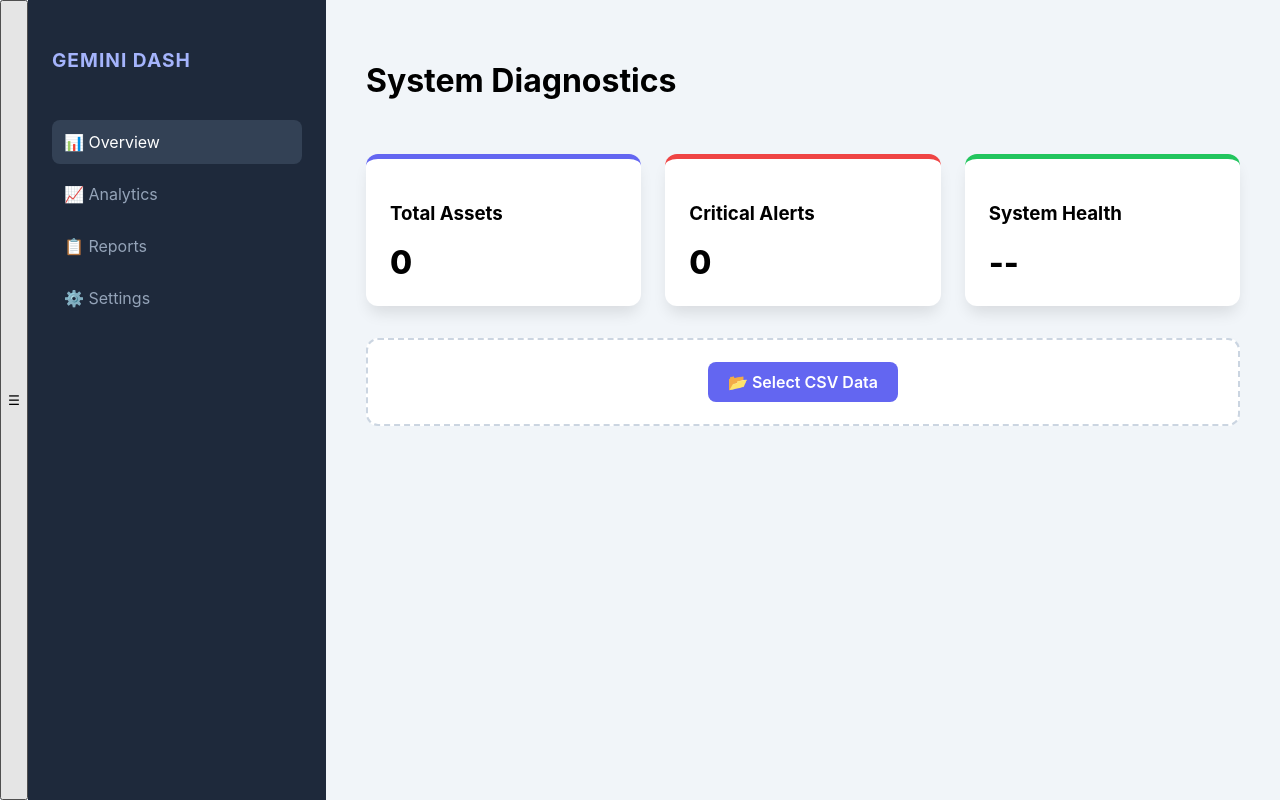
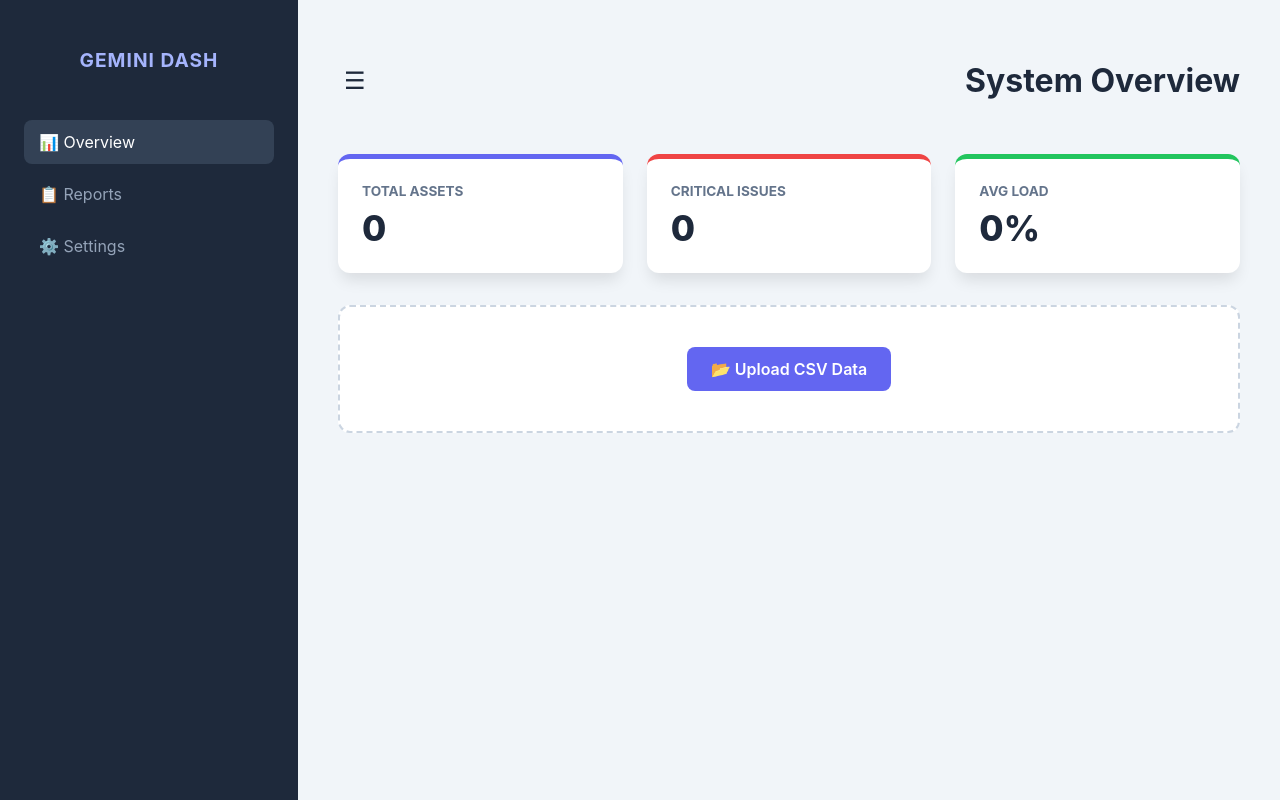
Before and after one commit to shivani-i-i/Industrial-Equipment-Analytics-Suite, a React (Create React App) app in the folder web/: page / in a window 1280 px wide. Built offline with nearby package versions, Linux system fonts and the light colour scheme.

Commit message:
Final Submission: Smart CSV parsing, Bar Chart visualization, and Fixed PDF Export

```diff
--- a/web/src/App.css
+++ b/web/src/App.css
@@ -12,8 +12,9 @@
 
 body {
   margin: 0;
-  font-family: 'Inter', sans-serif;
+  font-family: 'Inter', -apple-system, sans-serif;
   background-color: var(--bg-main);
+  color: var(--text-main);
 }
 
 .dashboard-container {
@@ -21,39 +22,52 @@ body {
   min-height: 100vh;
 }
 
-/* Sidebar */
+/* --- Sidebar --- */
 .sidebar {
   width: 250px;
   background-color: var(--sidebar-bg);
   color: white;
   padding: 2rem 1.5rem;
   transition: all 0.3s ease;
+  flex-shrink: 0;
 }
 
-.sidebar.closed { width: 0; padding: 0; overflow: hidden; }
+.sidebar.closed {
+  width: 0;
+  padding: 0;
+  overflow: hidden;
+}
 
 .sidebar h2 {
   color: #a5b4fc;
   font-size: 1.2rem;
   margin-bottom: 3rem;
+  text-align: center;
   letter-spacing: 1px;
 }
 
 .sidebar ul { list-style: none; padding: 0; }
+
 .sidebar li {
-  padding: 12px;
+  padding: 12px 15px;
   border-radius: 8px;
   color: #94a3b8;
   cursor: pointer;
   margin-bottom: 8px;
+  transition: 0.2s;
 }
+
 .sidebar li.active, .sidebar li:hover {
   background: #334155;
   color: white;
 }
 
-/* Main */
-.main-content { flex: 1; padding: 2.5rem; overflow-x: hidden; }
+/* --- Main Content --- */
+.main-content {
+  flex: 1;
+  padding: 2.5rem;
+  max-width: 1400px;
+}
 
 header {
   display: flex;
@@ -62,7 +76,15 @@ header {
   margin-bottom: 2rem;
 }
 
-/* Stats */
+.sidebar-toggle {
+  background: none;
+  border: none;
+  font-size: 1.5rem;
+  cursor: pointer;
+  color: var(--text-main);
+}
+
+/* --- Stats Cards --- */
 .stats-grid {
   display: grid;
   grid-template-columns: repeat(auto-fit, minmax(220px, 1fr));
@@ -77,25 +99,63 @@ header {
   box-shadow: var(--shadow);
   border-top: 5px solid var(--primary);
 }
+
 .card.critical { border-top-color: var(--danger); }
 .card.stable { border-top-color: var(--success); }
-.card p { font-size: 2rem; font-weight: 800; margin: 0.5rem 0 0; }
 
-/* Upload */
+.card h3 {
+  font-size: 0.85rem;
+  color: var(--text-muted);
+  text-transform: uppercase;
+  margin: 0;
+}
+
+.card p {
+  font-size: 2.2rem;
+  font-weight: 800;
+  margin: 0.5rem 0 0;
+}
+
+/* --- Upload Section --- */
 .upload-box {
   background: white;
-  padding: 2rem;
+  padding: 2.5rem;
   border-radius: 12px;
   border: 2px dashed #cbd5e1;
   text-align: center;
   margin-bottom: 2.5rem;
+  transition: border-color 0.3s;
 }
-input[type="file"] { display: none; }
 
-/* Grid Layout */
+.upload-box:hover {
+  border-color: var(--primary);
+}
+
+input[type="file"] {
+  display: none; /* Hidden to use custom styled label */
+}
+
+.btn-primary {
+  display: inline-block;
+  background: var(--primary);
+  color: white;
+  padding: 12px 24px;
+  border-radius: 8px;
+  border: none;
+  cursor: pointer;
+  font-weight: 600;
+  font-size: 1rem;
+  transition: background 0.2s;
+}
+
+.btn-primary:hover {
+  background: var(--primary-dark);
+}
+
+/* --- Grid for Chart & Table --- */
 .results-container {
   display: grid;
-  grid-template-columns: 1.5fr 1fr;
+  grid-template-columns: 1.6fr 1fr;
   gap: 2rem;
 }
 
@@ -106,31 +166,41 @@ input[type="file"] { display: none; }
   box-shadow: var(--shadow);
 }
 
-.table-wrapper { overflow-x: auto; }
-table { width: 100%; border-collapse: collapse; }
-th { text-align: left; padding: 12px; border-bottom: 2px solid #f1f5f9; color: var(--text-muted); }
-td { padding: 12px; border-bottom: 1px solid #f8fafc; }
+/* --- Table Styling --- */
+table {
+  width: 100%;
+  border-collapse: collapse;
+}
 
+th {
+  text-align: left;
+  padding: 12px;
+  border-bottom: 2px solid #f1f5f9;
+  color: var(--text-muted);
+  font-size: 0.85rem;
+}
+
+td {
+  padding: 12px;
+  border-bottom: 1px solid #f8fafc;
+  font-size: 0.95rem;
+}
+
+/* --- Status Pills --- */
 .status-pill {
-  padding: 4px 10px;
-  border-radius: 15px;
+  padding: 4px 12px;
+  border-radius: 20px;
   font-size: 0.75rem;
   font-weight: 700;
+  text-transform: uppercase;
 }
+
 .status-critical { background: #fee2e2; color: var(--danger); }
 .status-stable { background: #dcfce7; color: var(--success); }
 
-.btn-primary {
-  background: var(--primary);
-  color: white;
-  padding: 10px 20px;
-  border-radius: 8px;
-  border: none;
-  cursor: pointer;
-  font-weight: 600;
+/* --- Responsive Layout --- */
+@media (max-width: 1024px) {
+  .results-container {
+    grid-template-columns: 1fr;
+  }
 }
-.btn-export { background: var(--success); }
-
-@media (max-width: 1000px) {
-  .results-container { grid-template-columns: 1fr; }
-}
--- a/web/src/App.js
+++ b/web/src/App.js
@@ -21,7 +21,7 @@ function App() {
   const [loading, setLoading] = useState(false);
   const [sidebarOpen, setSidebarOpen] = useState(true);
 
-  // CSV Upload & Parsing
+  // --- SMART DATA PARSING (Fixes the "Unknown" and Empty Graph issue) ---
   const handleFileUpload = (e) => {
     const file = e.target.files[0];
     if (!file) return;
@@ -31,70 +31,57 @@ function App() {
       header: true,
       skipEmptyLines: true,
       complete: (results) => {
-        const parsedData = results.data.map(row => ({
-          id: row.id || 'N/A',
-          name: row.name || 'Unknown',
-          status: row.status || 'Stable',
-          load: Number(row.load) || 0,
-        }));
+        const parsedData = results.data.map(row => {
+          // Identify columns regardless of capitalization or naming (ID, name, load)
+          const id = row.id || row.ID || row.Id || 'N/A';
+          const name = row.name || row.Name || row.Equipment || row.Asset || row.Service || 'Unknown';
+          const loadVal = Number(row.load || row.Load || row.risk_score || row.Risk || 0);
+          const status = row.status || row.Status || (loadVal >= 80 ? 'Critical' : 'Stable');
+
+          return { id, name, load: loadVal, status };
+        });
         setData(parsedData);
         setLoading(false);
       },
-      error: (err) => {
-        console.error("CSV Parsing Error:", err);
+      error: () => {
         setLoading(false);
-        alert("Error parsing CSV file.");
+        alert("Error reading CSV.");
       }
     });
   };
 
-  // PDF Generation - FIXED Function
+  // --- PDF EXPORT (Final Fixed Version) ---
   const exportPDF = () => {
     if (!data.length) return;
-
     const doc = new jsPDF();
 
-    // Title
     doc.setFont("helvetica", "bold");
     doc.setFontSize(18);
-    doc.setTextColor(63, 66, 241); // Indigo
-    doc.text("INDUSTRIAL EQUIPMENT ANALYTICS", 14, 20);
+    doc.setTextColor(63, 66, 241);
+    doc.text("INDUSTRIAL EQUIPMENT ANALYTICS REPORT", 14, 20);
 
-    // Meta Data
     doc.setFontSize(10);
     doc.setTextColor(100, 116, 139);
-    doc.setFont("helvetica", "normal");
-    doc.text(`Report Generated: ${new Date().toLocaleString()}`, 14, 28);
-    doc.text(`Total Assets Analyzed: ${data.length}`, 14, 33);
+    doc.text(`Generated: ${new Date().toLocaleString()}`, 14, 28);
 
-    // Table Data
-    const tableColumn = ["ID", "Equipment Name", "Current Status", "Load Intensity (%)"];
-    const tableRows = data.map(item => [
-      item.id,
-      item.name,
-      item.status.toUpperCase(),
-      `${item.load}%`
-    ]);
+    const tableColumn = ["ID", "Equipment Name", "Status", "Load (%)"];
+    const tableRows = data.map(item => [item.id, item.name, item.status.toUpperCase(), `${item.load}%`]);
 
-    // Functional call to autoTable to prevent "not a function" error
     autoTable(doc, {
       head: [tableColumn],
       body: tableRows,
-      startY: 40,
+      startY: 35,
       theme: 'grid',
-      headStyles: { fillColor: [79, 70, 229], fontStyle: 'bold' },
-      alternateRowStyles: { fillColor: [248, 250, 252] },
-      styles: { fontSize: 10, cellPadding: 5 },
+      headStyles: { fillColor: [79, 70, 229] },
     });
 
-    doc.save("Equipment_Analytics_Submission.pdf");
+    doc.save("Final_Equipment_Report.pdf");
   };
 
-  // Chart Configuration
   const chartData = {
     labels: data.map(d => d.name),
     datasets: [{
-      label: 'Load Percentage',
+      label: 'Load (%)',
       data: data.map(d => d.load),
       backgroundColor: data.map(d => d.load >= 80 ? '#ef4444' : '#6366f1'),
       borderRadius: 6,
@@ -103,13 +90,10 @@ function App() {
 
   return (
     <div className="dashboard-container">
-      <button className="sidebar-toggle" onClick={() => setSidebarOpen(!sidebarOpen)}>☰</button>
-
       <aside className={`sidebar ${sidebarOpen ? "open" : "closed"}`}>
         <h2>GEMINI DASH</h2>
         <ul>
           <li className="active">📊 Overview</li>
-          <li>📈 Analytics</li>
           <li>📋 Reports</li>
           <li>⚙️ Settings</li>
         </ul>
@@ -117,74 +101,46 @@ function App() {
 
       <main className="main-content">
         <header>
-          <h1>System Diagnostics</h1>
+          <button className="sidebar-toggle" onClick={() => setSidebarOpen(!sidebarOpen)}>☰</button>
+          <h1>System Overview</h1>
           {data.length > 0 && (
-            <button className="btn-primary btn-export" onClick={exportPDF}>
-              📥 Download PDF Report
+            <button className="btn-primary" style={{backgroundColor: '#10b981'}} onClick={exportPDF}>
+              📥 Export PDF
             </button>
           )}
         </header>
 
         <div className="stats-grid">
-          <div className="card">
-            <h3>Total Assets</h3>
-            <p>{data.length}</p>
-          </div>
-          <div className="card critical">
-            <h3>Critical Alerts</h3>
-            <p>{data.filter(d => d.status.toLowerCase() === 'critical' || d.load >= 80).length}</p>
-          </div>
-          <div className="card stable">
-            <h3>System Health</h3>
-            <p>{data.length ? "Optimal" : "--"}</p>
-          </div>
+          <div className="card"><h3>Total Assets</h3><p>{data.length}</p></div>
+          <div className="card critical"><h3>Critical Issues</h3><p>{data.filter(d => d.load >= 80).length}</p></div>
+          <div className="card stable"><h3>Avg Load</h3><p>{data.length ? (data.reduce((a, b) => a + b.load, 0) / data.length).toFixed(1) : 0}%</p></div>
         </div>
 
         <section className="upload-box">
-          <input type="file" accept=".csv" onChange={handleFileUpload} id="csvInput" />
-          <label htmlFor="csvInput" className="btn-primary">
-            {loading ? "Processing..." : "📂 Select CSV Data"}
-          </label>
+          <input type="file" accept=".csv" onChange={handleFileUpload} id="csv-upload" />
+          <label htmlFor="csv-upload" className="btn-primary">📂 {loading ? "Analyzing..." : "Upload CSV Data"}</label>
         </section>
 
         {data.length > 0 && (
           <div className="results-container">
             <div className="chart-section">
               <h3>Load Distribution Map</h3>
-              <div style={{ height: '320px' }}>
-                <Bar
-                  data={chartData}
-                  options={{
-                    maintainAspectRatio: false,
-                    plugins: { legend: { display: false } },
-                    scales: { y: { beginAtZero: true, max: 100 } }
-                  }}
-                />
+              <div style={{ height: '300px' }}><Bar data={chartData} options={{ maintainAspectRatio: false, scales: { y: { beginAtZero: true, max: 100 } } }} /></div>
             </div>
-            </div>
-
             <div className="table-section">
-              <h3>Equipment Status Logs</h3>
-              <div className="table-wrapper">
+              <h3>Live Status Logs</h3>
               <table>
-                  <thead>
-                    <tr><th>ID</th><th>Name</th><th>Status</th></tr>
-                  </thead>
+                <thead><tr><th>ID</th><th>Name</th><th>Status</th></tr></thead>
                 <tbody>
                   {data.map((item, idx) => (
                     <tr key={idx}>
                       <td>{item.id}</td>
                       <td>{item.name}</td>
-                        <td>
-                          <span className={`status-pill ${item.status.toLowerCase() === 'critical' ? 'status-critical' : 'status-stable'}`}>
-                            {item.status}
-                          </span>
-                        </td>
+                      <td><span className={`status-pill ${item.load >= 80 ? 'status-critical' : 'status-stable'}`}>{item.status}</span></td>
                     </tr>
                   ))}
                 </tbody>
               </table>
-              </div>
             </div>
           </div>
         )}
```
Lines whose indentation alone changed are shown as unchanged.
